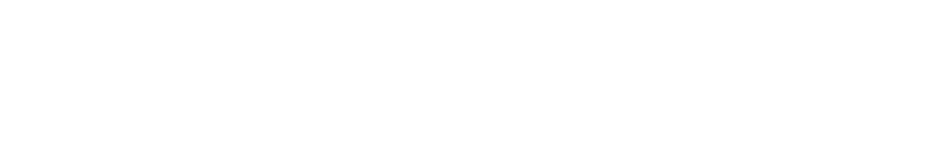
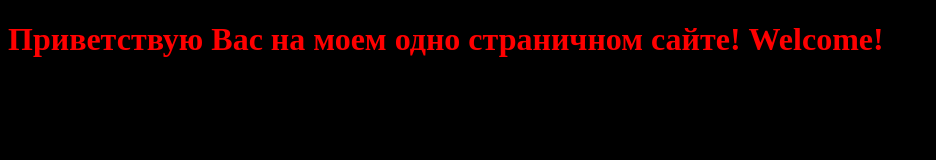
Before and after one commit to DvormiX/project, a plain HTML site: page index.html in a window 1280 px wide. Shown: the whole page, without its empty margins (0-936 px from the left). Drawn offline with Linux system fonts and the light colour scheme.

Commit message:
Changed the background color to black and the color title to red

```diff
--- a/css/style.css
+++ b/css/style.css
@@ -0,0 +1,7 @@
+#red {
+    color:red;
+}
+
+body {
+    background-color: #000;
+}
--- a/index.html
+++ b/index.html
@@ -9,6 +9,6 @@
 
 </head>
 <body>
-
+    <h1 id="red"> Приветствую Вас на моем одно страничном сайте! Welcome!  </h1>
 </body>
 </html>
```
